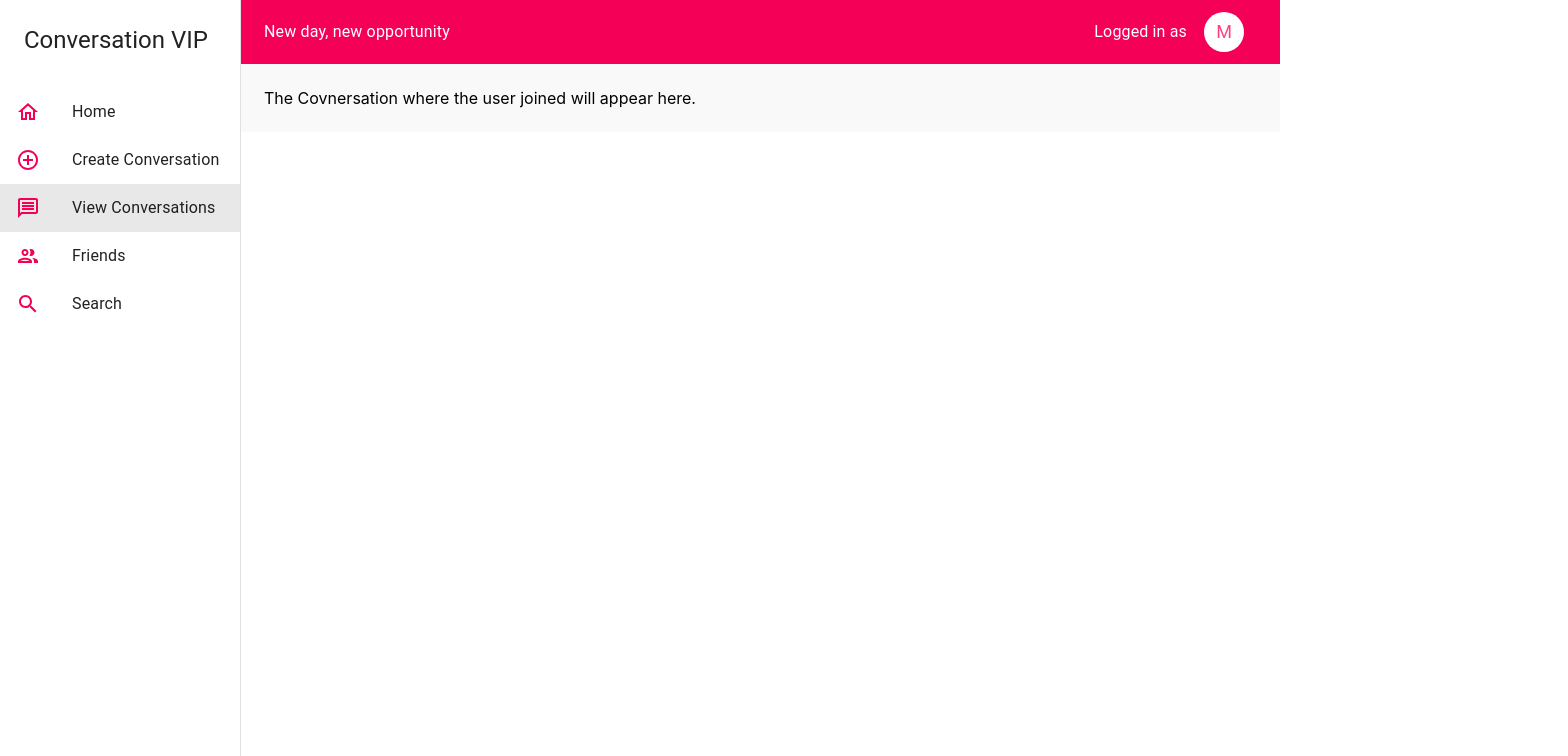
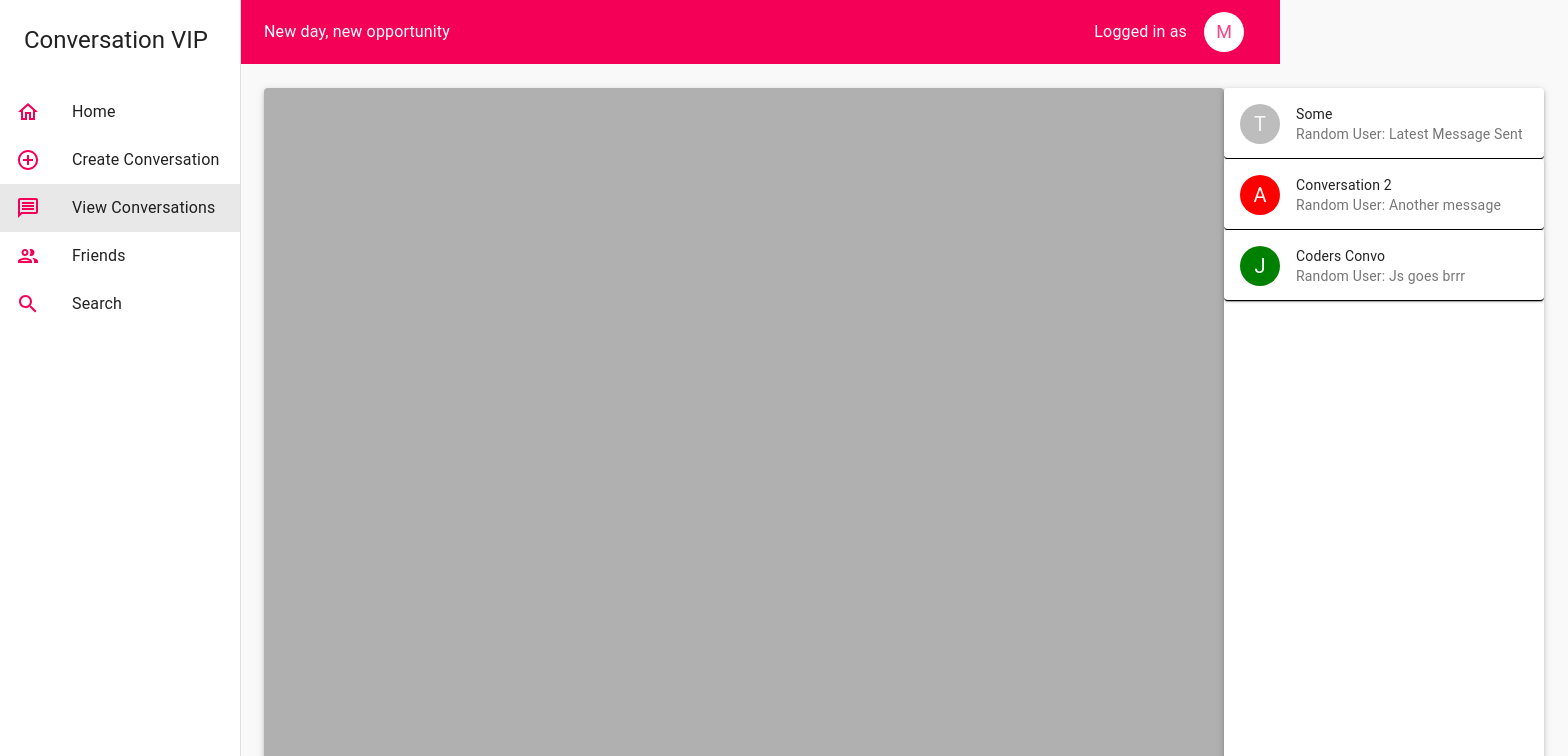
Before and after one commit to v3rti/capp-pfe, a React (Create React App) app: page /conversations in a window 1280 px wide. Shown: the top 756 px of the page, 1568 px wide, since content can reach past the window. Built offline with nearby package versions, Linux system fonts and the light colour scheme; the HTML template or start-up script is replaced by a standard one.

Commit message:
added some of the conversation page layout, cleaned and seperated code

```diff
--- /dev/null
+++ b/src/Components/MoreConvos/Convo UI/LeftSideBar.js
@@ -0,0 +1,49 @@
+import React from 'react';
+import {Avatar, Card, CardHeader, Typography} from '@material-ui/core';
+
+import useStyles from './Styles';
+
+
+
+function LeftSideBar(){
+
+  const classes = useStyles();
+
+  return(
+    <div>
+      <Card className={classes.convoCard}>
+            <CardHeader avatar={
+              <Avatar>
+                T
+              </Avatar>
+            }
+            title={<Typography variant="body2">Some</Typography>}
+            subheader={<Typography variant="body2" color="textSecondary" noWrap>Random User: Latest Message Sent </Typography>}
+            />
+        </Card>
+        <Card className={classes.convoCard}>
+            <CardHeader avatar={
+              <Avatar className={classes.avatarColor}>
+                A
+              </Avatar>
+            }
+            title={<Typography variant="body2">Conversation 2</Typography>}
+            subheader={<Typography variant="body2" color="textSecondary" noWrap>Random User: Another message </Typography>}
+            />
+        </Card>
+        <Card className={classes.convoCard}>
+            <CardHeader avatar={
+              <Avatar className={classes.avatarColorTest}>
+                J
+              </Avatar>
+            }
+            title={<Typography variant="body2">Coders Convo</Typography>}
+            subheader={<Typography variant="body2" color="textSecondary" noWrap>Random User: Js goes brrr </Typography>}
+            />
+        </Card>
+    </div>
+  )
+}
+
+
+export default LeftSideBar;
--- /dev/null
+++ b/src/Components/MoreConvos/Convo UI/Styles.js
@@ -0,0 +1,32 @@
+import {makeStyles} from '@material-ui/core';
+
+
+const useStyles = makeStyles({
+  papersWrapper: {
+    display: "flex",
+    justifyContent: "center"
+  },
+  paperEx: {
+    width: 1300,
+    height: 800,
+    backgroundColor: "#B0B0B0"
+  },
+  paperSecond: {
+    width: 320,
+    height: 800,
+    // backgroundColor: "#D0D0D0"
+  },
+  convoCard: {
+    height: 70,
+    width: 320,
+    borderBottom: "0.5px black solid"
+  },
+  avatarColor: {
+    backgroundColor: "red"
+  },
+  avatarColorTest: {
+    backgroundColor: "green"
+  }
+})
+
+export default useStyles;
--- a/src/Components/MoreConvos/UserConvos.js
+++ b/src/Components/MoreConvos/UserConvos.js
@@ -1,13 +1,24 @@
 import React from 'react';
+import {Paper} from '@material-ui/core';
 
+import useStyles from './Convo UI/Styles';
+import LeftSideBar from './Convo UI/LeftSideBar';
 
 
 function UserConvo(){
 
+  const classes = useStyles();
 
   return(
-    <div>
-      The Covnersation where the user joined will appear here.
+    <div className={classes.papersWrapper}>
+      <Paper className={classes.paperEx} elevation={3}>
+
+      </Paper>
+
+      <Paper className={classes.paperSecond} elevation={3}>
+        <LeftSideBar />
+      </Paper>
+
     </div>
   )
 }
```
